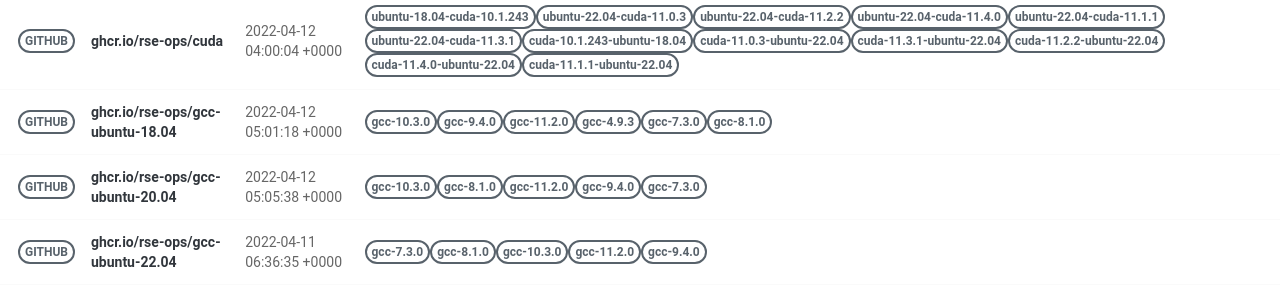
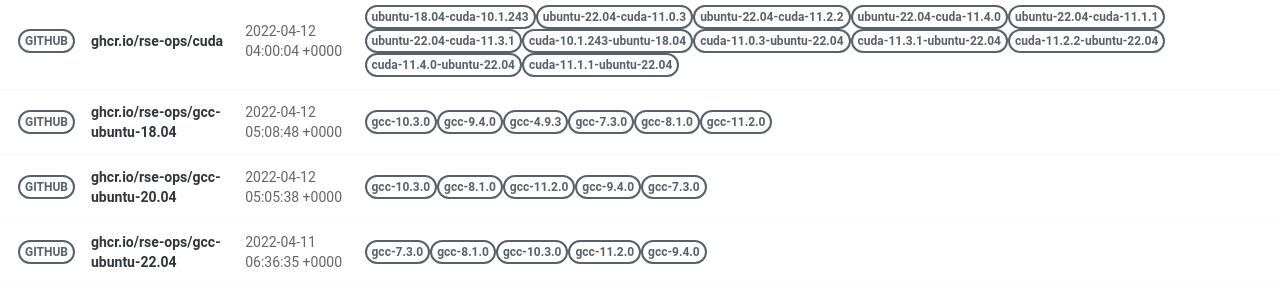
Before and after one commit to rse-ops/docker-images, a Jekyll site: the page built from pages/index.md, in a window 1280 px wide. Shown: the part 502-801 px from the top of the page. Built offline with Jekyll 4.4.1, drawn with Linux system fonts in a browser that asks for light colours; nearby versions of some CDN libraries.

Commit message:
Automated push to update library 2022-04-12

```diff
--- a/_library/ghcr.io-rse-ops-gcc-ubuntu-18.04.md
+++ b/_library/ghcr.io-rse-ops-gcc-ubuntu-18.04.md
@@ -1,7 +1,7 @@
 ---
 layout: container
 name: ghcr.io/rse-ops/gcc-ubuntu-18.04
-updated_at: 2022-04-12 05:01:18.706479
+updated_at: 2022-04-12 05:08:48.029121
 
 
 container_url: https://github.com/orgs/rse-ops/packages/container/package/gcc-ubuntu-18.04
```
Also changed, not shown: other parts of _library/ghcr.io-rse-ops-gcc-ubuntu-18.04.md (+3 -3 lines).
